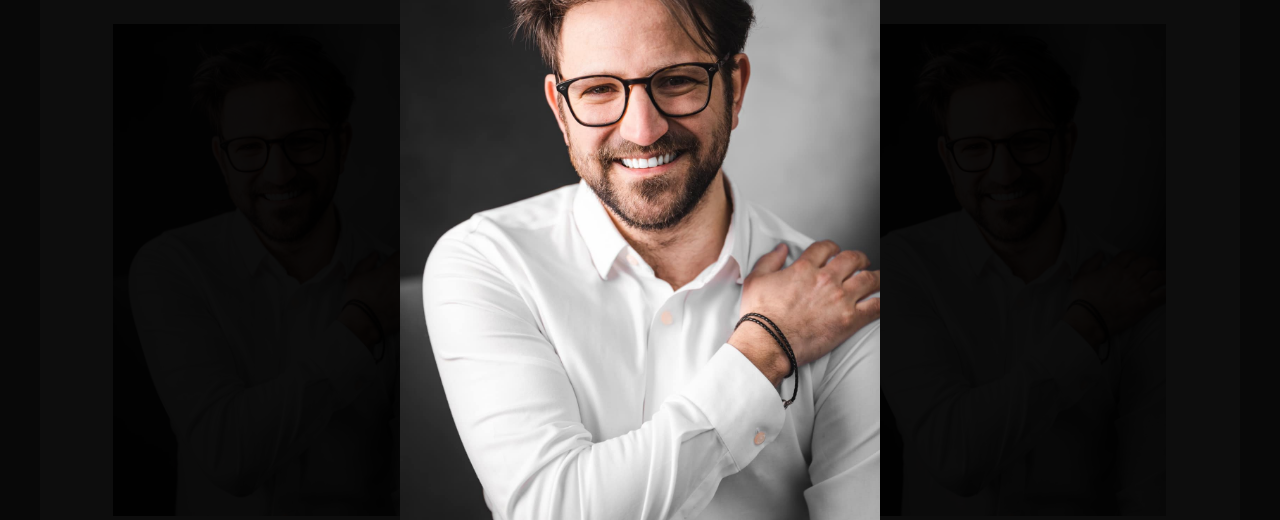
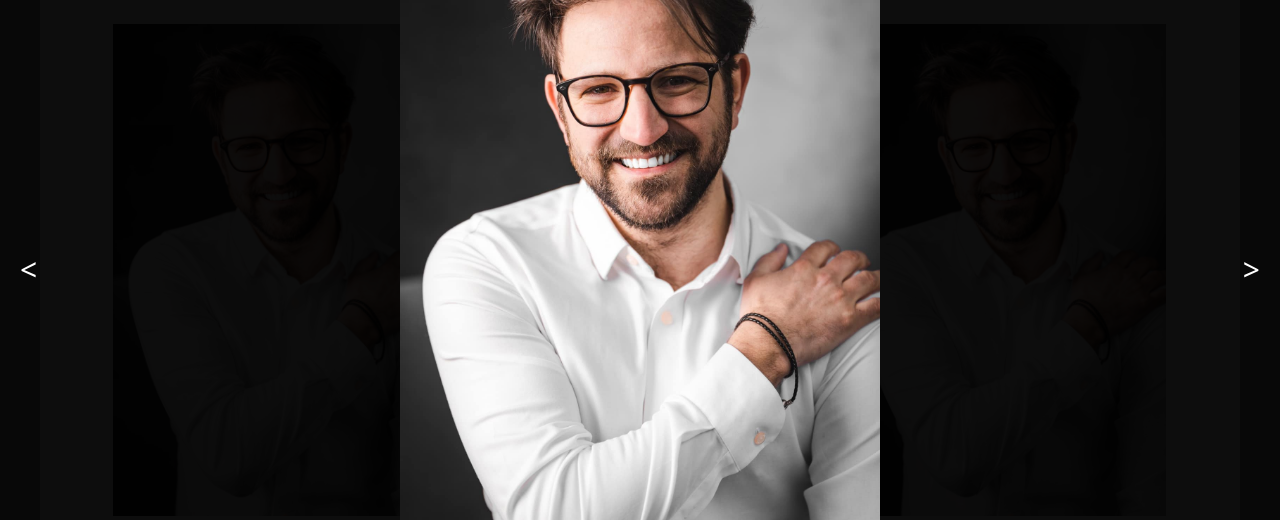
Before and after one commit to Claudiu-Ionel/rene-website, a Next.js app: page / in a window 1280 px wide. Both pictures are taken after a click on the picture 277 px from the left and 1255 px from the top of the page. Shown: the part 985-1505 px from the top of the page. Built offline with nearby package versions, Linux system fonts and the light colour scheme.

Commit message:
added next and previous image buttons in modal

```diff
--- a/app/Components/Gallery.js
+++ b/app/Components/Gallery.js
@@ -1,7 +1,11 @@
 import { galleryImages } from "../data/data";
 import Image from "next/image";
 
-export default function Gallery({ setModalOpen }) {
+export default function Gallery({ setModalOpen, setImgIdx }) {
+  function openModal(imgIdx) {
+    setImgIdx(imgIdx);
+    setModalOpen(true);
+  }
   const limit = 6;
   return (
     <section
@@ -13,7 +17,10 @@ export default function Gallery({ setModalOpen }) {
           idx < limit && (
             <div key={idx} className="w-[100%] relative">
               <Image
-                onClick={() => setModalOpen(true)}
+                onClick={() => {
+                  setImgIdx(idx);
+                  setModalOpen(true);
+                }}
                 className="object-contain cursor-pointer"
                 src={item.imageUrl}
                 alt={item.alt}
--- a/app/Components/ImageModal.js
+++ b/app/Components/ImageModal.js
@@ -1,12 +1,37 @@
 "use client";
+import { galleryImages } from "../data/data";
 import Image from "next/image";
 import { useEffect, useState } from "react";
 
-export default function ImageModal({ imageModalOpen, setImageModalOpen }) {
+export default function ImageModal({ imageIdx, setImageModalOpen }) {
   const [fadeIn, setFadeIn] = useState(false);
+  const [currentImgIdx, setCurrentImgIdx] = useState(imageIdx);
+  const [imageLoaded, setImageLoaded] = useState(false);
+  console.log(imageLoaded);
+  function nextImage(idx) {
+    setImageLoaded(false);
+    if (idx >= galleryImages.length - 1) {
+      return setCurrentImgIdx(0);
+    }
+    return setCurrentImgIdx((prev) => prev + 1);
+  }
+  function prevImage(idx) {
+    setImageLoaded(false);
+    if (idx === 0) {
+      return setCurrentImgIdx(galleryImages.length - 1);
+    }
+    return setCurrentImgIdx((prev) => prev - 1);
+  }
+
   useEffect(() => {
     setFadeIn(true);
   }, []);
+
+  useEffect(() => {
+    setTimeout(() => {
+      setImageLoaded(true);
+    }, 100);
+  }, [currentImgIdx]);
 
   return (
     <div
@@ -14,6 +39,7 @@ export default function ImageModal({ imageModalOpen, setImageModalOpen }) {
         fadeIn ? "visible opacity-100" : "opacity-50"
       }`}
     >
+      {/* Close Button */}
       <button
         onClick={() => {
           setFadeIn(false);
@@ -27,10 +53,22 @@ export default function ImageModal({ imageModalOpen, setImageModalOpen }) {
       >
         X
       </button>
+      <div className="slider-navigation absolute z-[1001] top-1/2 transform -translate-y-1/2 w-full h-[50%] flex items-center justify-between ">
+        <button
+          className="text-white p-5 text-3xl md:hidden"
+          onClick={() => prevImage(currentImgIdx)}
+        >{`<`}</button>
+        <button
+          className="text-white p-5 text-3xl md:hidden"
+          onClick={() => nextImage(currentImgIdx)}
+        >{`>`}</button>
+      </div>
       <div className="carusel w-[100%] max-w-[700px] h-[90%] max-h-[90%] relative">
         <Image
-          className="object-contain"
-          src="/Julius.jpg"
+          className={`object-contain transition-opacity  ${
+            imageLoaded ? "opacity-100" : "opacity-50"
+          }`}
+          src={galleryImages[currentImgIdx]?.imageUrl}
           alt="alt"
           loading="lazy"
           fill={true}
--- a/app/page.js
+++ b/app/page.js
@@ -9,17 +9,14 @@ export const metadata = {
 };
 export default function Home() {
   const [imageModalOpen, setImageModalOpen] = useState(false);
-
+  const [imageIdx, setImgIdx] = useState(0);
   return (
     <>
       {imageModalOpen && (
-        <ImageModal
-          imageModalOpen={imageModalOpen}
-          setImageModalOpen={setImageModalOpen}
-        />
+        <ImageModal imageIdx={imageIdx} setImageModalOpen={setImageModalOpen} />
       )}
       <section className="bg-hero-image w-full h-[905px] bg-cover bg-no-repeat bg-fixed bg-top"></section>
-      <Gallery setModalOpen={setImageModalOpen} />
+      <Gallery setModalOpen={setImageModalOpen} setImgIdx={setImgIdx} />
       <Experience />
     </>
   );
```
